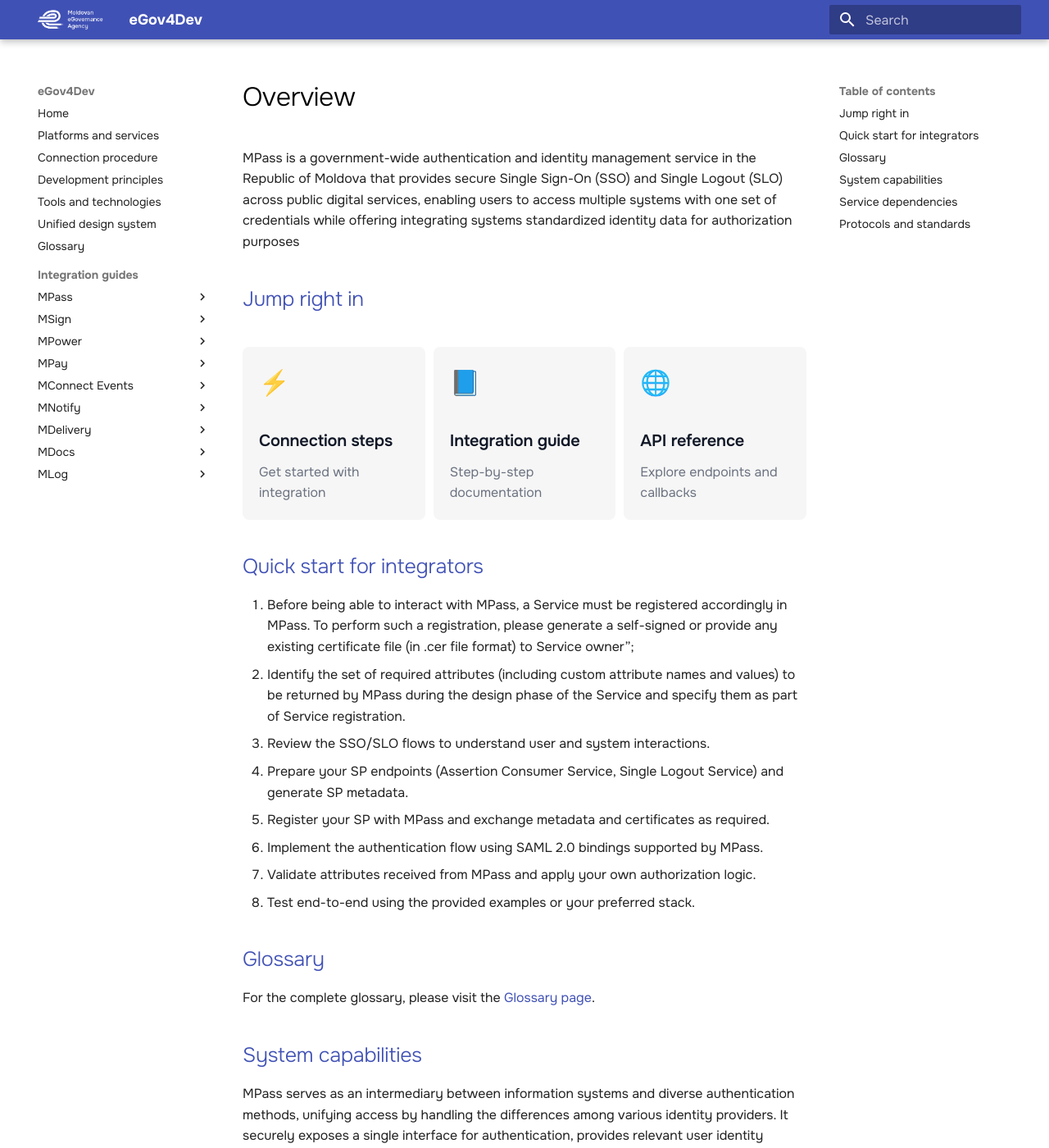
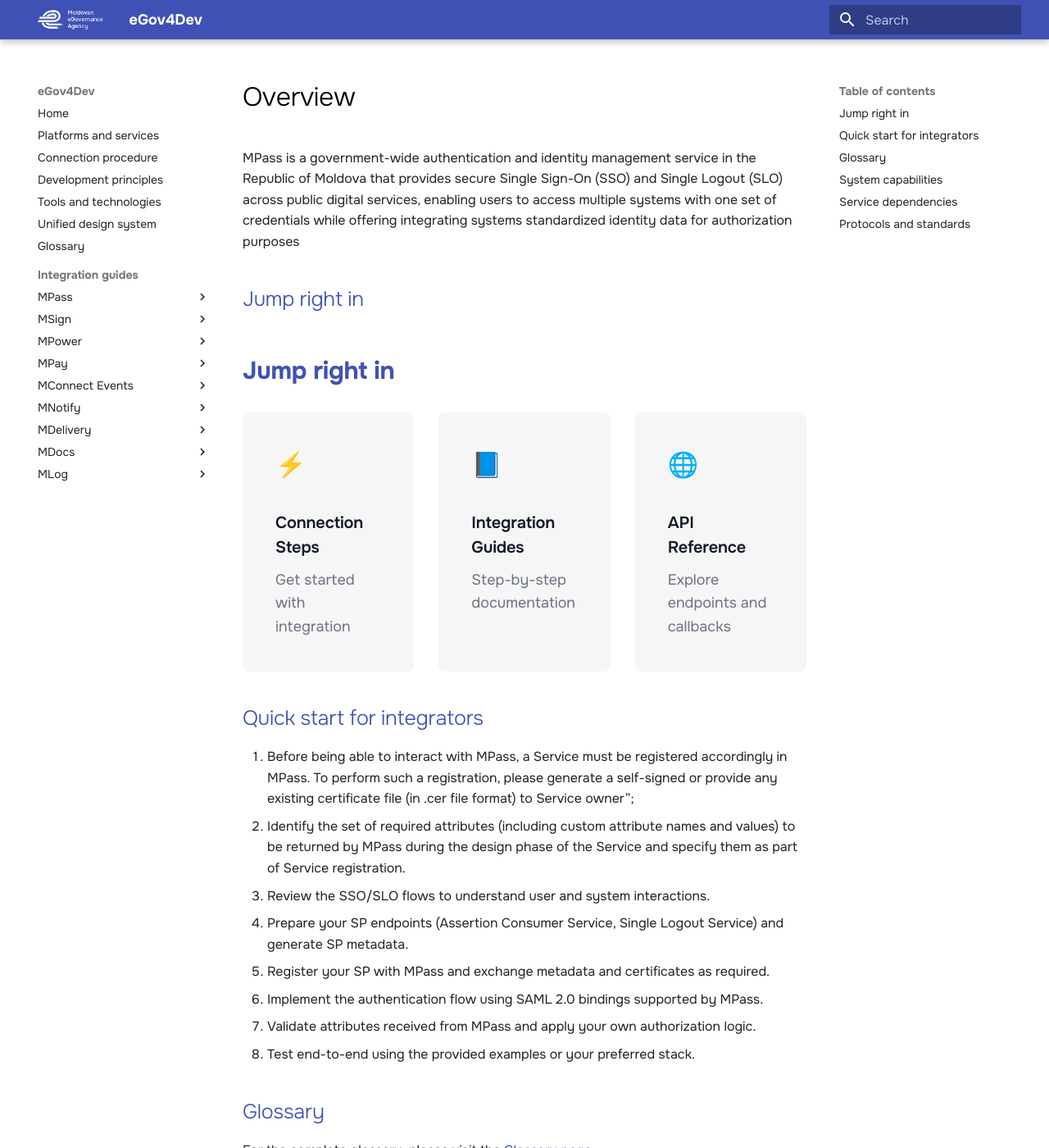
Before and after one commit to egov-moldova/egov4dev, an MkDocs documentation site: the page built from docs/guides/mpass/index.md, in a window 1280 px wide and 1400 px high. Shown: the whole window at 82% size. Built offline with MkDocs 1.6.1 and Material for MkDocs 9.7.7, drawn with Linux system fonts in a browser that asks for light colours.

Commit message:
Revise quick links and styles in mpass guide

```diff
--- a/docs/guides/mpass/index.md
+++ b/docs/guides/mpass/index.md
@@ -5,28 +5,42 @@
 ## Jump right in
 
 <div style="margin: 2rem 0;">
-   <div style="display: flex; gap: 0.5rem;">
-     <a class="quick-link-card" href="process/" style="transition: background 0.2s display: block; flex: 1 1 0; min-width: 0; padding: 1rem; background: #f6f6f6; border-radius: 8px; text-decoration: none; color: inherit;">
-      <div style="font-size: 1.5rem; margin-bottom: 0.2rem;">⚡</div>
-      <h3 style="font-size: 1rem; font-weight: 600; color: #111827; margin-bottom: 0.5rem;">Connection steps</h3>
-      <p style="color: #6b7280; margin: 0;">Get started with integration</p>
+  <h2 style="font-size: 1.5rem; font-weight: 700; margin-bottom: 1.5rem;">Jump right in</h2>
+
+  <div style="display: flex; gap: 1.5rem;">
+    <a href="process/" class="quick-link-card">
+      <div style="font-size: 1.5rem; margin-bottom: 0.5rem;">⚡</div>
+      <h3 style="font-size: 1rem; font-weight: 600; color: #111827; margin-bottom: 0.5rem;">Connection Steps</h3>
+      <p style="color: #6b7280; margin: 0; font-size: 0.9rem;">Get started with integration</p>
     </a>
-     <a class="quick-link-card" href="integration-development/" style="transition: background 0.2s display: block; flex: 1 1 0; min-width: 0; padding: 1rem; background: #f6f6f6; border-radius: 8px; text-decoration: none; color: inherit;">
-      <div style="font-size: 1.5rem; margin-bottom: 0.2rem;">📘</div>
-      <h3 style="font-size: 1rem; font-weight: 600; color: #111827; margin-bottom: 0.5rem;">Integration guide</h3>
-      <p style="color: #6b7280; margin: 0;">Step-by-step documentation</p>
+    <a href="integration-development/" class="quick-link-card">
+      <div style="font-size: 1.5rem; margin-bottom: 0.5rem;">📘</div>
+      <h3 style="font-size: 1rem; font-weight: 600; color: #111827; margin-bottom: 0.5rem;">Integration Guides</h3>
+      <p style="color: #6b7280; margin: 0; font-size: 0.9rem;">Step-by-step documentation</p>
     </a>
-     <a class="quick-link-card" href="api-references/" style="transition: background 0.2s display: block; flex: 1 1 0; min-width: 0; padding: 1rem; background: #f6f6f6; border-radius: 8px; text-decoration: none; color: inherit;">
-      <div style="font-size: 1.5rem; margin-bottom: 0.2rem;">🌐</div>
-      <h3 style="font-size: 1rem; font-weight: 600; color: #111827; margin-bottom: 0.5rem;">API reference</h3>
-      <p style="color: #6b7280; margin: 0;">Explore endpoints and callbacks</p>
+    <a href="api-references/" class="quick-link-card">
+      <div style="font-size: 1.5rem; margin-bottom: 0.5rem;">🌐</div>
+      <h3 style="font-size: 1rem; font-weight: 600; color: #111827; margin-bottom: 0.5rem;">API Reference</h3>
+      <p style="color: #6b7280; margin: 0; font-size: 0.9rem;">Explore endpoints and callbacks</p>
     </a>
   </div>
 </div>
 
 <style>
+  .quick-link-card {
+    display: block;
+    flex: 1 1 0;
+    min-width: 0;
+    padding: 2rem;
+    background: #f6f6f6;
+    border-radius: 8px;
+    text-decoration: none;
+    color: inherit;
+    transition: background 0.2s;
+  }
+
   .quick-link-card:hover {
-    background: #e8e8e8 !important;
+    background: #e8e8e8;
   }
 </style>
 
```
